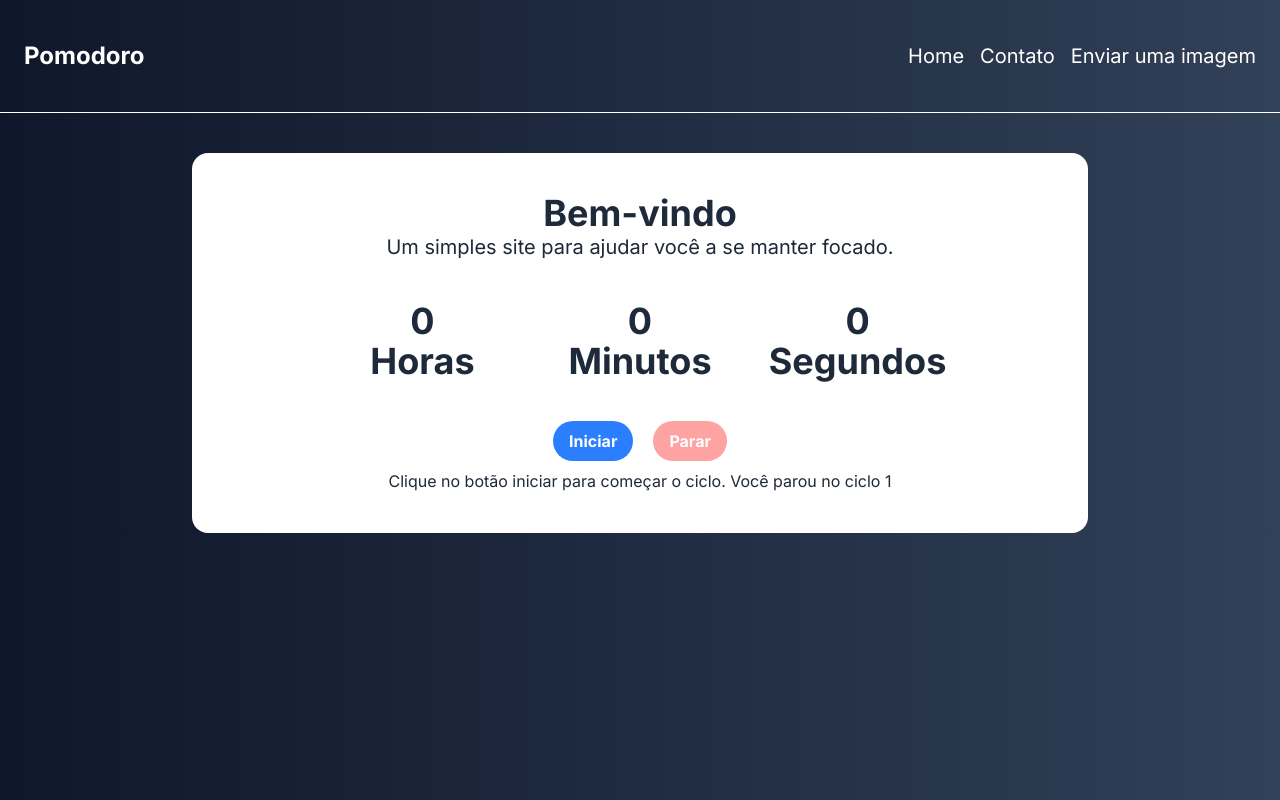
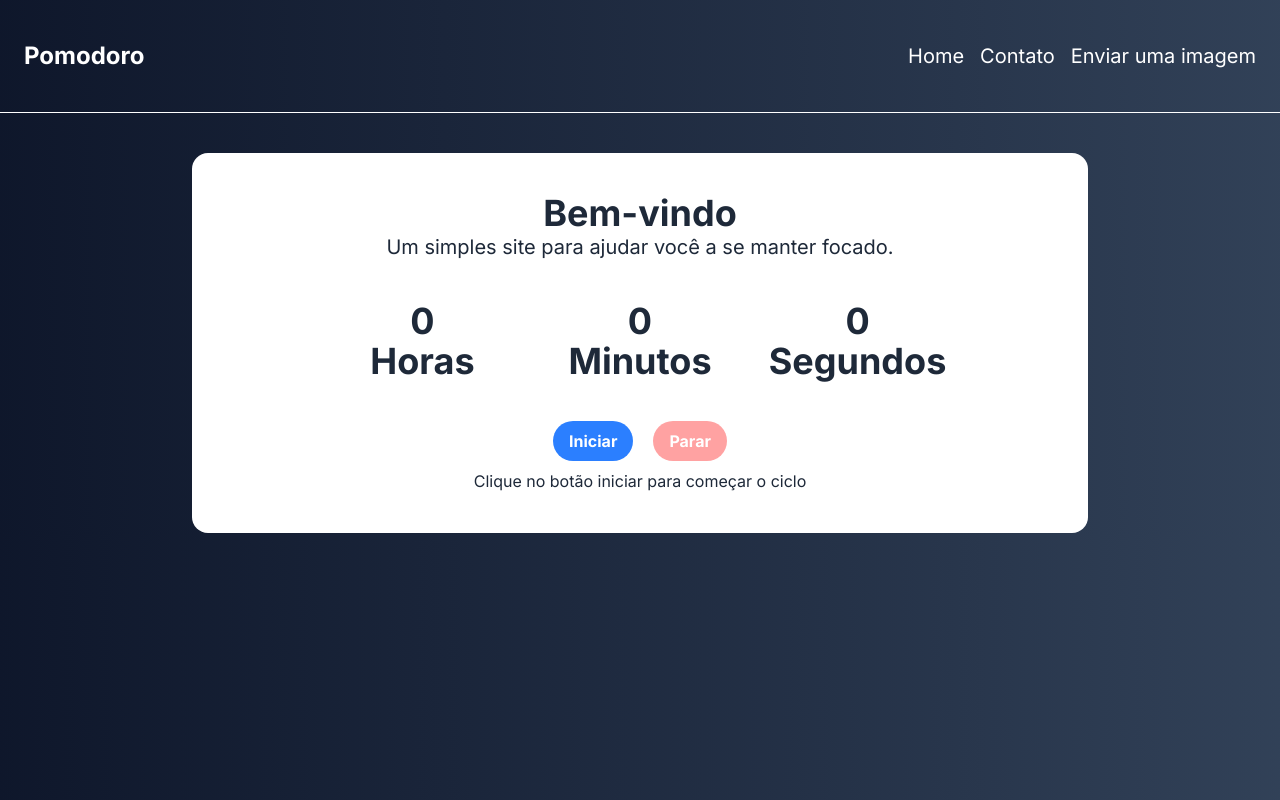
Before and after one commit to GuilhermeYm/pomodoro, a Next.js app: page / in a window 1280 px wide. Built offline with nearby package versions, Linux system fonts and the light colour scheme.

Commit message:
Erro na contagem de ciclos, arrumado

```diff
--- a/src/components/WatchPomodoroComponents.jsx
+++ b/src/components/WatchPomodoroComponents.jsx
@@ -73,11 +73,24 @@ export default function WatchPomodoroComponents() {
                 </span>
               </p>
               <p>|</p>
-              <p className="font-bold">Tipo de ciclo: {cycleType}</p>
+              <p className="font-bold">
+                Tipo de ciclo:
+                {cycleType === "trabalho" ? (
+                  <span className="text-green-500">Trabalho</span>
+                ) : cycleType === "intervalo-curto" ? (
+                  <span className="text-blue-500">Descanso Curto</span>
+                ) : (
+                  <span className="text-purple-500">Descanso Longo</span>
+                )}
+              </p>
             </>
           ) : (
             <>
-              <p>Clique no botão iniciar para começar o ciclo. Você parou no ciclo {currentCycle}</p>
+              <p>
+                {currentCycle > 0
+                  ? `Você parou no ciclo ${currentCycle}`
+                  : "Clique no botão iniciar para começar o ciclo"}
+              </p>
             </>
           )}
         </div>
--- a/src/context/TimerContext.jsx
+++ b/src/context/TimerContext.jsx
@@ -18,14 +18,14 @@ export function TimerProvider({ children }) {
   const [isWork, setIsWork] = useState(true);
 
   // Novos estados para o ciclo
-  const [currentCycle, setCurrentCycle] = useState(1); // Ciclo atual
+  const [currentCycle, setCurrentCycle] = useState(0); // Ciclo atual
   const [totalCycles, setTotalCycles] = useState(0); // Total de ciclos
   const [cycleType, setCycleType] = useState("trabalho"); // Tipo de ciclo: trabalho ou descanso
 
   // Configurações padrão de tempo para cada tipo de ciclo
   const cycleConfigs = {
     trabalho: { hours: hours, minutes: minutes, seconds: seconds },
-    "intervalo-curto": { hours: 0, minutes: 1, seconds: 0 },
+    "intervalo-curto": { hours: 0, minutes: 0, seconds: 2 },
     "intervalo-longo": { hours: 0, minutes: 1, seconds: 0 },
   };
 
@@ -55,7 +55,7 @@ export function TimerProvider({ children }) {
   const advanceToNextCyle = () => {
     // Qual é o próximo tipo de ciclo?
     let nextCycleType;
-    let nextCycle;
+    let nextCycle = currentCycle;
 
     // Se o tipo de ciclo for trabalho, avança para algum tipo de intervalo
     if (cycleType === "trabalho") {
@@ -86,6 +86,10 @@ export function TimerProvider({ children }) {
       }
     }
 
+    console.log("Ciclo atual", currentCycle);
+    console.log("O próximo ciclo", nextCycle);
+    console.log("Tipo de ciclo atual", cycleType);
+    console.log("O próximo tipo de ciclo", nextCycleType);
     // Configura o próximo ciclo
     setCycleType(nextCycleType);
     setCurrentCycle(nextCycle);
@@ -99,8 +103,6 @@ export function TimerProvider({ children }) {
 
   // Efeito para gerenciar o timer
   useEffect(() => {
-    console.log(timerRef.current);
-    console.log(timerRef);
     // Se tiver algum timer rodando, limpa ele
     if (timerRef.current) {
       clearInterval(timerRef.current);
```
